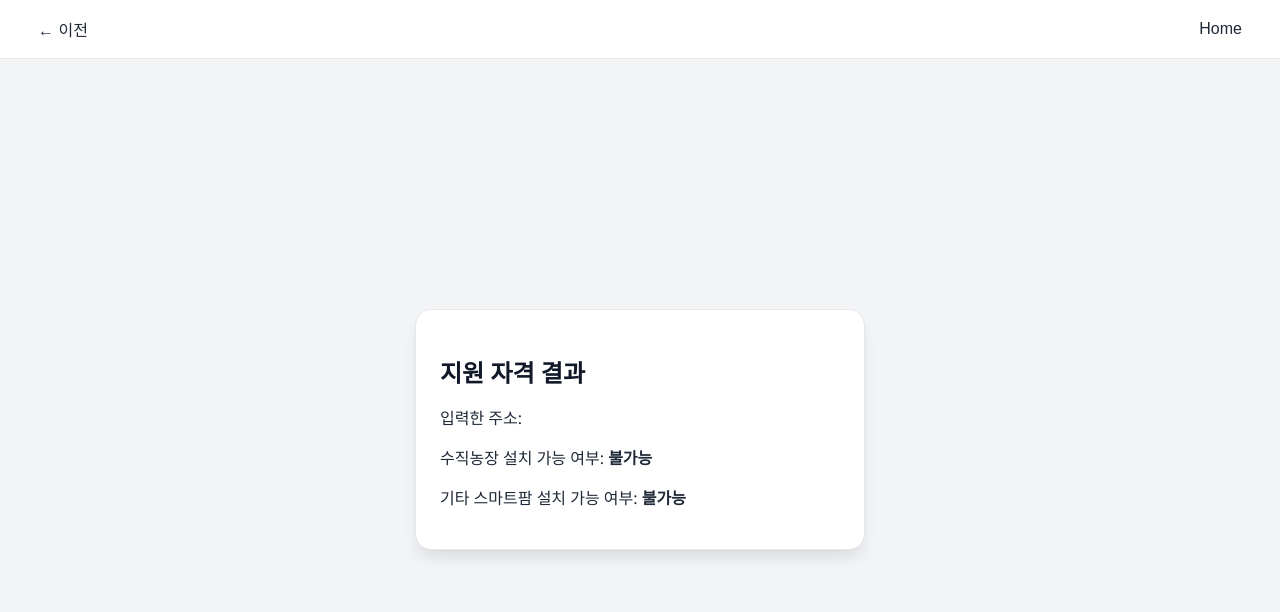
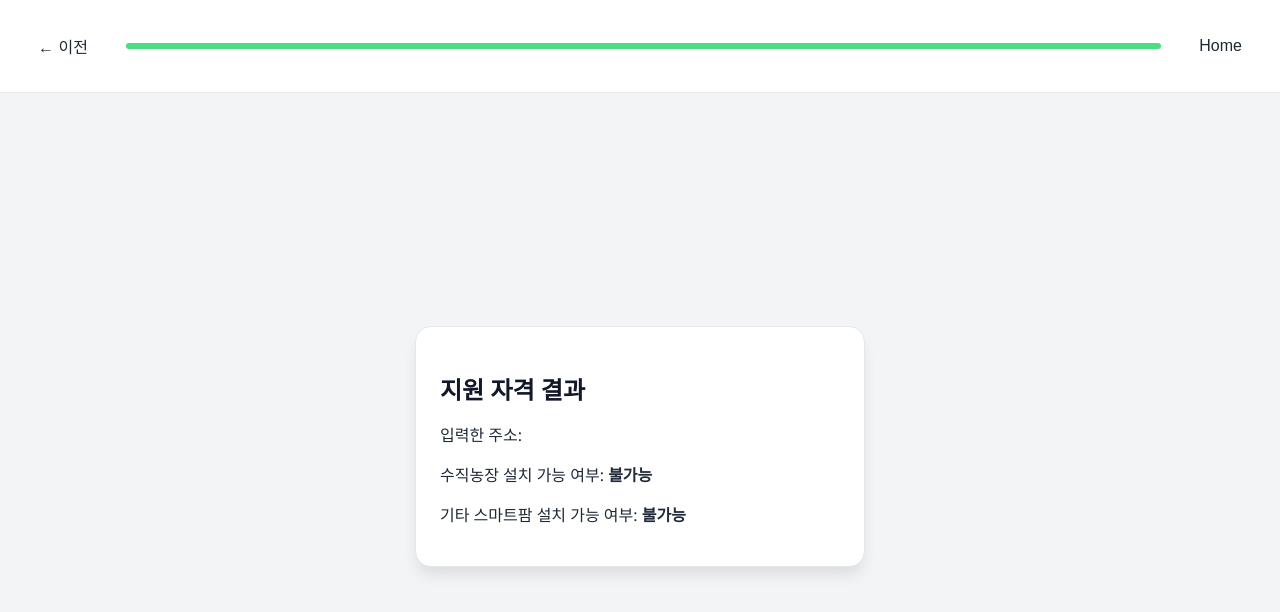
Before and after one commit to dongchan21/21men, a React (Vite) app: page /result in a window 1280 px wide. Shown: the top 612 px of the page. Built offline with nearby package versions, Linux system fonts and the light colour scheme.

Commit message:
progress bar 추가

```diff
--- /dev/null
+++ b/src/components/ui/HeaderNav.css
@@ -0,0 +1,43 @@
+.main-header {
+  min-height: 60px;
+  display: flex;
+  align-items: center;
+  justify-content: space-between;
+  padding: 1rem 2rem;
+  background-color: #f9f9f9;
+  border-bottom: 1px solid #e5e7eb;
+  gap: 1rem;
+}
+
+.header-empty {
+  justify-content: center;
+}
+
+.header-empty > * {
+  display: none;
+}
+
+.text-button {
+  background: none;
+  border: none;
+  color: #333;
+  font-size: 1rem;
+  cursor: pointer;
+  font-weight: 500;
+}
+
+.progress-bar-container {
+  flex-grow: 1;
+  height: 6px;
+  background-color: #e5e7eb;
+  border-radius: 3px;
+  overflow: hidden;
+  position: relative;
+  margin: 0 1rem;
+}
+
+.progress-bar-fill {
+  height: 100%;
+  background-color: #4ade80;
+  transition: width 0.3s ease;
+}
--- a/src/components/ui/HeaderNav.jsx
+++ b/src/components/ui/HeaderNav.jsx
@@ -1,13 +1,41 @@
-// src/components/HeaderNav.jsx
-import { useNavigate } from "react-router-dom";
+import { useNavigate, useLocation } from "react-router-dom";
+import "./HeaderNav.css"; // 스타일 적용
 
-export default function HeaderNav() {
+export default function HeaderNav({ hideNav = false }) {
   const navigate = useNavigate();
+  const location = useLocation();
+
+  const stepMap = {
+    "/": 0,
+    "/age": 1,
+    "/home": 2,
+    "/result": 3,
+  };
+
+  const currentStep = stepMap[location.pathname.replace(/\/$/, "")] ?? 0;
+  const totalSteps = 4;
+  const progressPercent = (currentStep / (totalSteps - 1)) * 100;
 
   return (
-    <header className="main-header">
-      <button className="text-button" onClick={() => window.history.back()}>← 이전</button>
-      <button className="text-button" onClick={() => navigate("/")}>Home</button>
+    <header className={`main-header ${hideNav ? "header-empty" : ""}`}>
+      {!hideNav && (
+        <>
+          <button className="text-button" onClick={() => window.history.back()}>
+            ← 이전
+          </button>
+          <div className="progress-bar-container">
+            <div
+              className="progress-bar-fill"
+              style={{ width: `${progressPercent}%` }}
+            />
+          </div>
+
+          <button className="text-button" onClick={() => navigate("/")}>
+            Home
+          </button>
+        </>
+      )}
     </header>
+
   );
 }
```
